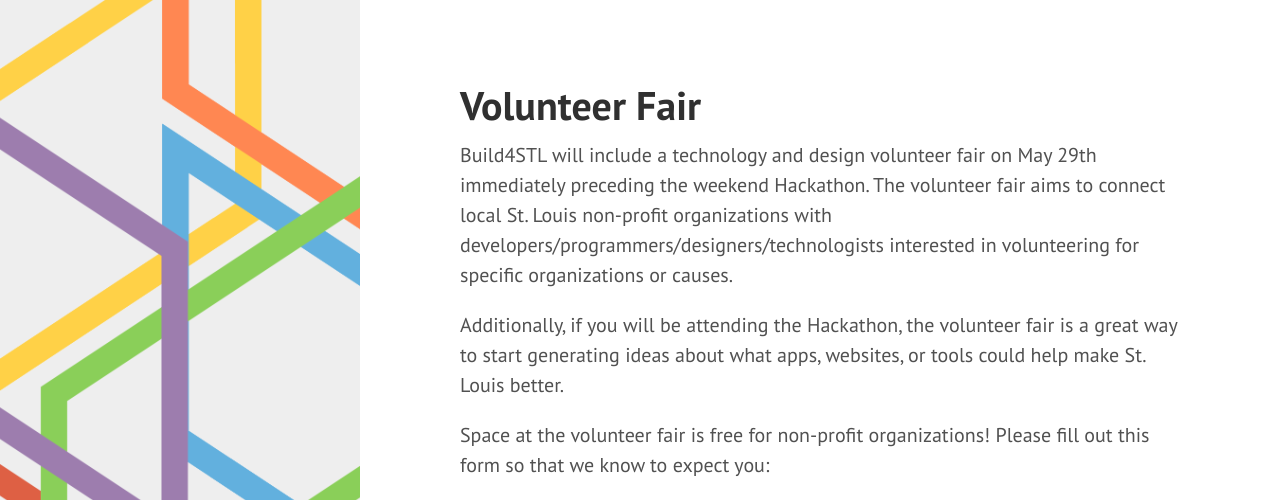
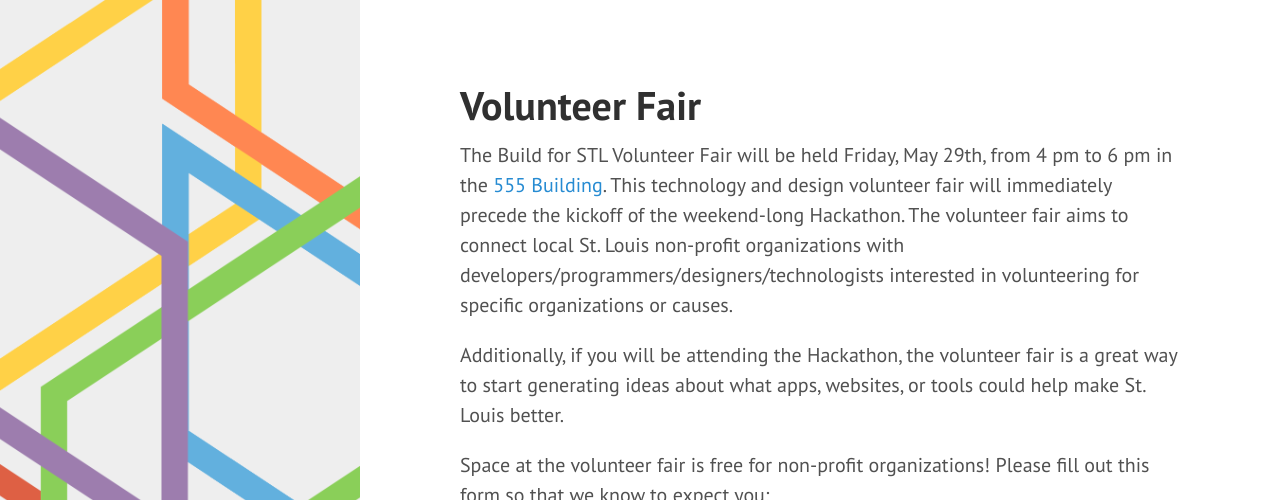
Before and after one commit to OpenSTL/build4stl-jekyll-site, a Jekyll site: the page built from volunteer-fair.md, in a window 1280 px wide and 1198 px high. Shown: the top 500 px of the window. Built offline with Jekyll 4.4.1, drawn with Linux system fonts in a browser that asks for light colours; grey boxes are pictures that could not be loaded.

Commit message:
Updating volunteer fair page

```diff
--- a/volunteer-fair.md
+++ b/volunteer-fair.md
@@ -4,7 +4,8 @@
 permalink: /volunteer-fair/
 ---
 
-Build4STL will include a technology and design volunteer fair on May 29th immediately preceding the weekend Hackathon. The volunteer fair aims to connect local St. Louis non-profit organizations with developers/programmers/designers/technologists interested in volunteering for specific organizations or causes.
+The Build for STL Volunteer Fair will be held Friday, May 29th, from 4 pm to 6 pm in the [555 Building](/555Building). This technology and design volunteer fair will immediately precede the kickoff of the weekend-long Hackathon.
+ The volunteer fair aims to connect local St. Louis non-profit organizations with developers/programmers/designers/technologists interested in volunteering for specific organizations or causes.
 
 Additionally, if you will be attending the Hackathon, the volunteer fair is a great way to start generating ideas about what apps, websites, or tools could help make St. Louis better.
 
```
